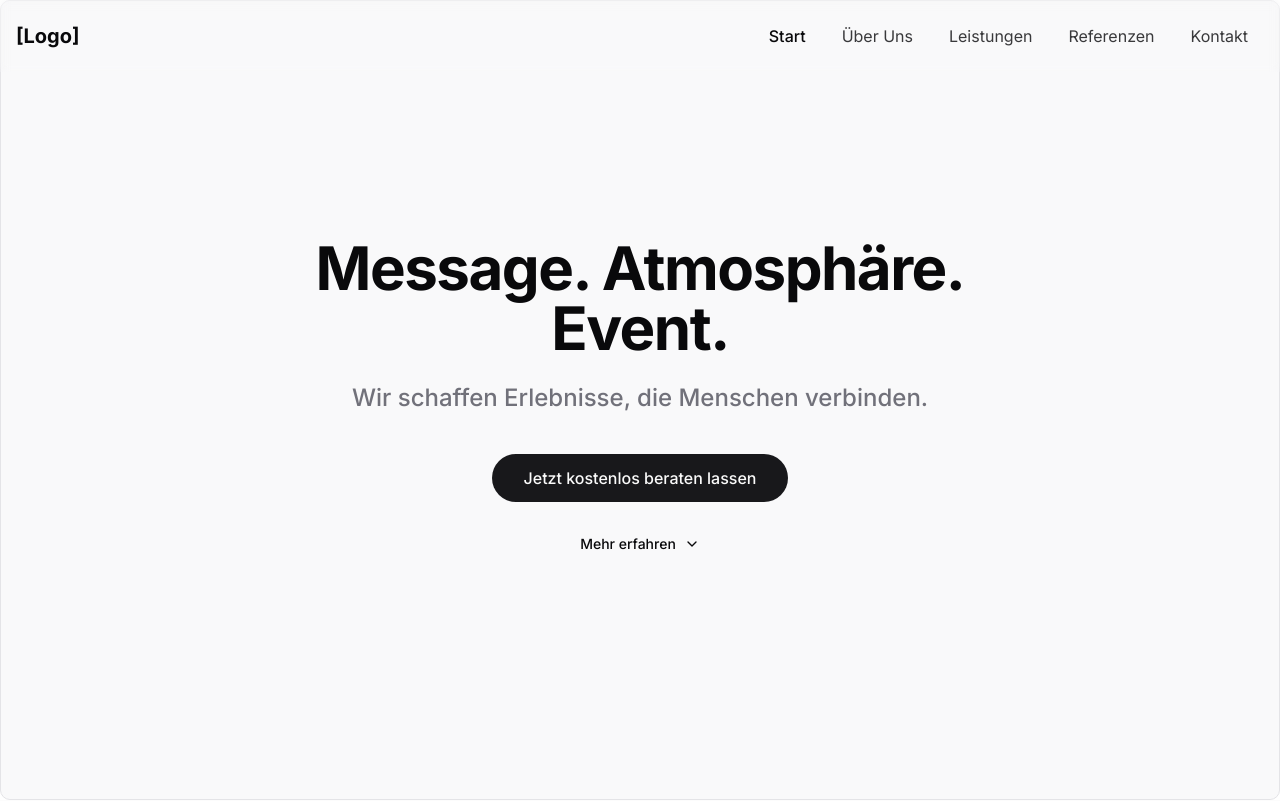
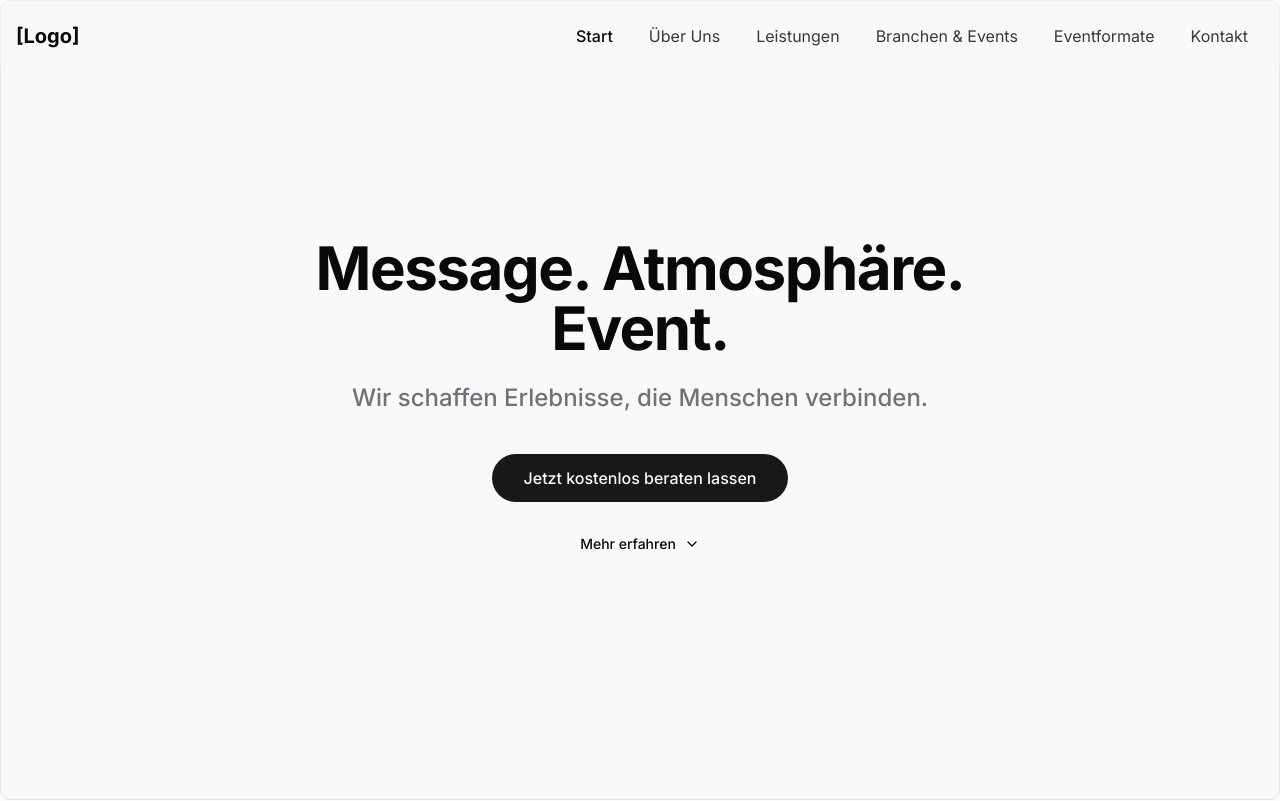
Before and after one commit to ooliv-agentur/mecovent, a React (Vite) app: page / in a window 1280 px wide. Shown: the top 801 px of the page. Built offline with nearby package versions, Linux system fonts and the light colour scheme.

Commit message:
Update navigation bar links and behavior
Update navigation bar to reflect correct sections and adjust scroll-to positions so each link smoothly scrolls to the right content.

```diff
--- a/src/components/Navigation.tsx
+++ b/src/components/Navigation.tsx
@@ -12,12 +12,13 @@ const Navigation = () => {
       setIsScrolled(window.scrollY > 20);
 
       // Update active section based on scroll position
-      const sections = ['hero', 'about', 'services', 'projects', 'contact'];
+      const sections = ['hero', 'about', 'services', 'projects', 'eventformate', 'contact'];
 
       for (const section of sections) {
         const element = document.getElementById(section);
         if (element) {
           const rect = element.getBoundingClientRect();
+          // Adjusted offset to account for navigation bar height
           if (rect.top <= 100 && rect.bottom > 0) {
             setActiveSection(section);
             break;
@@ -33,7 +34,15 @@ const Navigation = () => {
   const scrollToSection = (sectionId: string) => {
     const element = document.getElementById(sectionId);
     if (element) {
-      element.scrollIntoView({ behavior: 'smooth' });
+      // Calculate offset to account for fixed navigation height
+      const navHeight = 80; // approximate nav height in pixels
+      const elementPosition = element.getBoundingClientRect().top + window.scrollY;
+      const offsetPosition = elementPosition - navHeight;
+
+      window.scrollTo({
+        top: offsetPosition,
+        behavior: 'smooth'
+      });
     }
   };
 
@@ -54,7 +63,8 @@ const Navigation = () => {
             { id: 'hero', label: 'Start' },
             { id: 'about', label: 'Über Uns' },
             { id: 'services', label: 'Leistungen' },
-            { id: 'projects', label: 'Referenzen' },
+            { id: 'projects', label: 'Branchen & Events' },
+            { id: 'eventformate', label: 'Eventformate' },
             { id: 'contact', label: 'Kontakt' }
           ].map((item) => (
             <button
--- a/src/components/ProjectsSection.tsx
+++ b/src/components/ProjectsSection.tsx
@@ -126,7 +126,7 @@ const ProjectsSection = () => {
         </div>
 
         {/* Event Types Section - Flip Card Concept */}
-        <div className={cn("mt-16 transition-all duration-700 transform px-4 sm:px-6 lg:px-8 max-w-7xl mx-auto",
+        <div id="eventformate" className={cn("mt-16 transition-all duration-700 transform px-4 sm:px-6 lg:px-8 max-w-7xl mx-auto",
                           isVisible ? "translate-y-0 opacity-100" : "translate-y-20 opacity-0")}
              style={{ transitionDelay: "300ms" }}>
           <EventTypesCarousel
```
